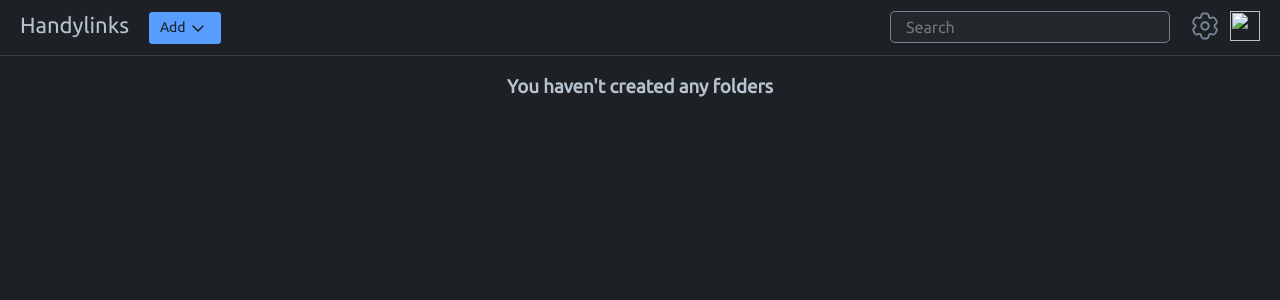
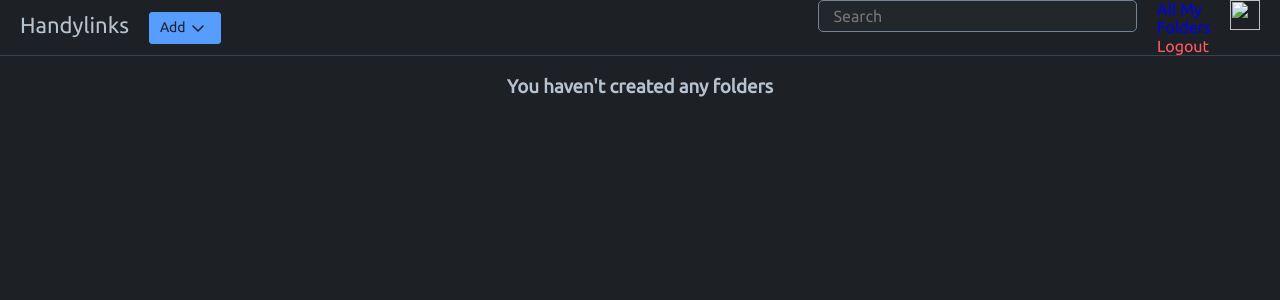
Before and after one commit to Mau5trakt/handy_links, a Django app: template links/templates/links/folders.html in a window 1280 px wide. Shown: the top 300 px of the page. Run offline with Django 5.2, Linux system fonts and the light colour scheme; the template is opened without the code that fills it, so the values that code supplies are empty; parts of the project's set-up code (start-up, migrations or seed data) failed here and were passed over; some libraries are stand-ins or nearby versions.

Commit message:
create header dropdown for account links

```diff
--- a/links/templates/partials/_header.html
+++ b/links/templates/partials/_header.html
@@ -47,15 +47,30 @@
         {% if loged %}
             <div class="header__wrapper--div">
                 <div class="header__wrapper--div-search">
-                    <form action="" class="header__wrapper--div-search-form">
+                    <form action="{% url 'search_form' %}" class="header__wrapper--div-search-form">
                         <input type="text" autocomplete="off" class="header__wrapper--div-search-form--input"
-                               placeholder="Search">
+                               placeholder="Search" name="q">
                     </form>
 
                 </div>
                 <div class="header__wrapper--div-icons">
-                    <img src="{% static 'media/img/settings-svgrepo-com.svg' %}" alt="" height="100px" width="100px">
-                    <a href="/logout/"> <img src="{{ user.get_avatar }}" alt="" height="100px" width="100px" id="userAvatar"></a>
+                    <nav class="header__wrapper--div-icons--dropdown" id="userDropdown">
+                            <ul class="header__wrapper--div-icons--dropdown--list">
+                                <li class="header__wrapper--div-icons--dropdown--list-element">
+                                    <strong class="header__wrapper--div-icons--dropdown--list-element-username">{{user.username}}</strong>
+                                    {#   <span class="header__wrapper--div-icons--dropdown--list-element-description"> Go to settings </span> #}
+                                </li>
+                               {#    <li><a> Upgrade to pro </a>  </li> #}
+                                <li class="header__wrapper--div-icons--dropdown--list-element">
+                                    <a href="{% url 'get_folders' %}" class="header__wrapper--div-icons--dropdown--list-element-link">All My Folders </a>
+                                </li>
+                                <li class="header__wrapper--div-icons--dropdown--list-element">
+                                    <a href="/logout/" class="header__wrapper--div-icons--dropdown--list-element-link msg-show-error"> Logout </a>
+                                </li>
+                            </ul>
+
+                    </nav>
+                     <img src="{{ user.get_avatar }}" alt="" height="100px" width="100px" id="userAvatar">
                 </div>
             </div>
         {% endif %}
```
Also changed, not shown: links/static/scss/components/_header.scss (+62 -0 lines).
